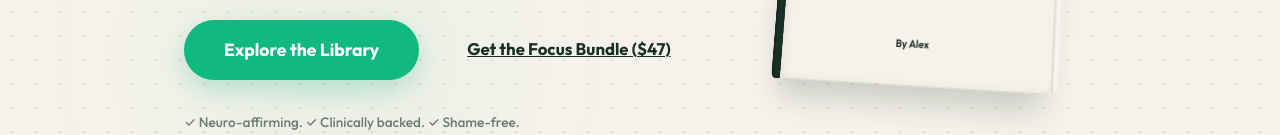
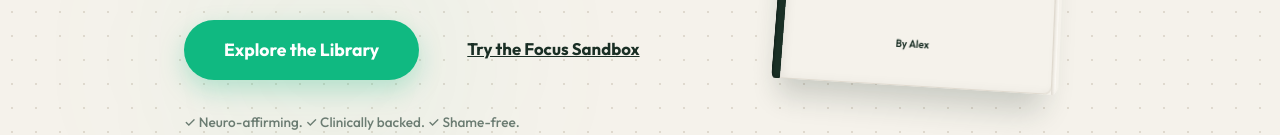
Before and after one commit to rahalyoussef001-sudo/wellenzo, a website: page index.html in a window 1280 px wide. Shown: the part 528-663 px from the top of the page. Drawn offline with Linux system fonts and the light colour scheme.

Commit message:
refactor(homepage): remove paid bundle cta link from hero and redirect to interactive dopamine sandbox

```diff
--- a/index.html
+++ b/index.html
@@ -1518,7 +1518,7 @@
 
           <div class="cta-container">
             <a href="#problems" class="cta-button">Explore the Library</a>
-            <a href="https://checkout.stripe.com/pay/wellenzo_focus_bundle" style="margin-left: 1.5rem; font-weight: 700; color: var(--color-primary); text-decoration: underline; font-size: 1.05rem;">Get the Focus Bundle ($47)</a>
+            <a href="#dopamine-sandbox" style="margin-left: 1.5rem; font-weight: 700; color: var(--color-primary); text-decoration: underline; font-size: 1.05rem;">Try the Focus Sandbox</a>
           </div>
 
           <div class="hero-tagline" style="font-size: 0.85rem; color: var(--color-text-muted); margin-top: 1rem; font-weight: 500;">
```
